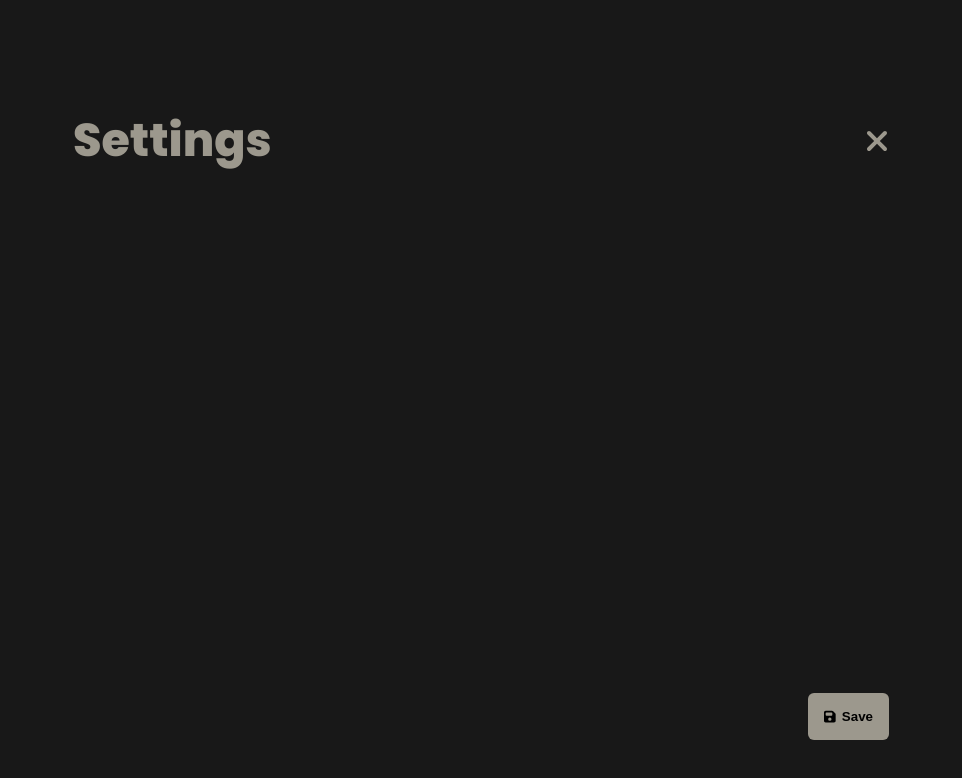
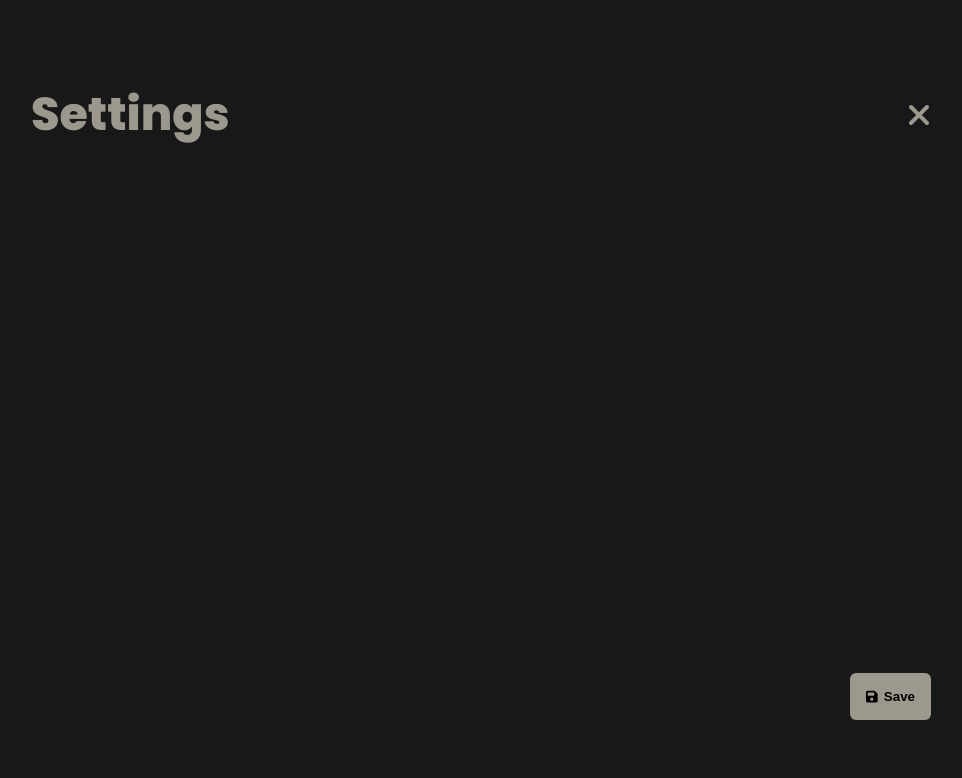
Before and after one commit to yashchaudhari008/minime, a React (Vite) app: page /minime/settings in a window 1280 px wide. Shown: the top 778 px of the page, without its empty margins (159-1121 px from the left). Built offline with nearby package versions, Linux system fonts and the light colour scheme.

Commit message:
modified code and few styles

```diff
--- a/src/pages/Settings/Settings.tsx
+++ b/src/pages/Settings/Settings.tsx
@@ -10,9 +10,9 @@ const Settings = () => {
 		navigate("/");
 	};
 
-	const getHeaderDom = () => {
 	return (
-			<div className={styles.headerWrapper}>
+		<div className={styles.settingsWrapper}>
+			<div className={styles.settings}>
 				<div className={styles.header}>
 					<p className={styles.headerText}>Settings</p>
 					<FontAwesomeIcon
@@ -22,26 +22,13 @@ const Settings = () => {
 						onClick={closeSettingPage}
 					/>
 				</div>
-			</div>
-		);
-	};
-
-	const getFooterDom = () => {
-		return (
+				<div className={styles.content}></div>
 				<div className={styles.footer}>
 					<button className={styles.saveBtn}>
 						<FontAwesomeIcon icon={faSave} />
 						<span className={styles.saveBtnText}>Save</span>
 					</button>
 				</div>
-		);
-	};
-
-	return (
-		<div className={styles.mainWrapper}>
-			<div className={styles.settings}>
-				{getHeaderDom()}
-				{getFooterDom()}
 			</div>
 		</div>
 	);
--- a/src/pages/Settings/settings.module.scss
+++ b/src/pages/Settings/settings.module.scss
@@ -1,21 +1,24 @@
 @import "/src/styles/variables.scss";
 @import "/src/styles/mixins.scss";
 
-.mainWrapper {
+.settingsWrapper {
 	height: 100%;
-	padding: 20px 0;
+	display: flex;
+	gap: 16px;
+	padding: 32px;
+	flex-direction: column;
+	align-items: center;
+	justify-content: center;
 	.settings {
 		@include font-poppins;
 		color: $clockColor;
-		width: 70%;
-		margin: auto;
-		padding: 40px;
+		max-width: max(60vw, 900px);
+		max-height: 80vh;
+		width: 100%;
+
 		display: flex;
 		flex-direction: column;
 		height: 100%;
-
-		.headerWrapper {
-			flex: 1;
 
 		.header {
 			display: flex;
@@ -23,6 +26,7 @@
 			align-items: center;
 
 			.headerText {
+				margin: 0;
 				font-size: 46px;
 				font-weight: 800;
 			}
@@ -30,6 +34,9 @@
 				cursor: pointer;
 			}
 		}
+
+		.content {
+			flex: 1;
 		}
 		.footer {
 			display: flex;
```
Lines whose indentation alone changed are shown as unchanged.
